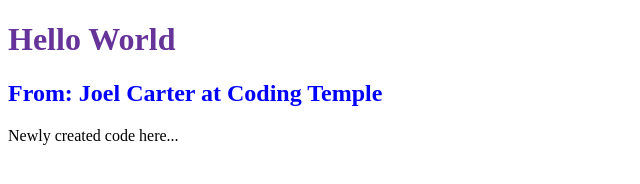
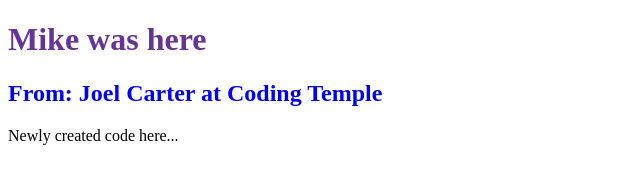
Before and after one commit to CodingTemple/githubtest-july2020, a plain HTML site: page index.html in a window 1280 px wide. Shown: the whole page, without its empty margins (0-640 px from the left). Drawn offline with Linux system fonts and the light colour scheme.

Commit message:
Forking Coding Temple Repo

```diff
--- a/index.html
+++ b/index.html
@@ -7,7 +7,7 @@
     <link rel="stylesheet" href="css/style.css">
 </head>
 <body>
-    <h1>Hello World</h1>
+    <h1>Mike was here</h1>
     <h2>From: Joel Carter at Coding Temple</h2>
 
     <!--This was added from my personal Fork-->
```
